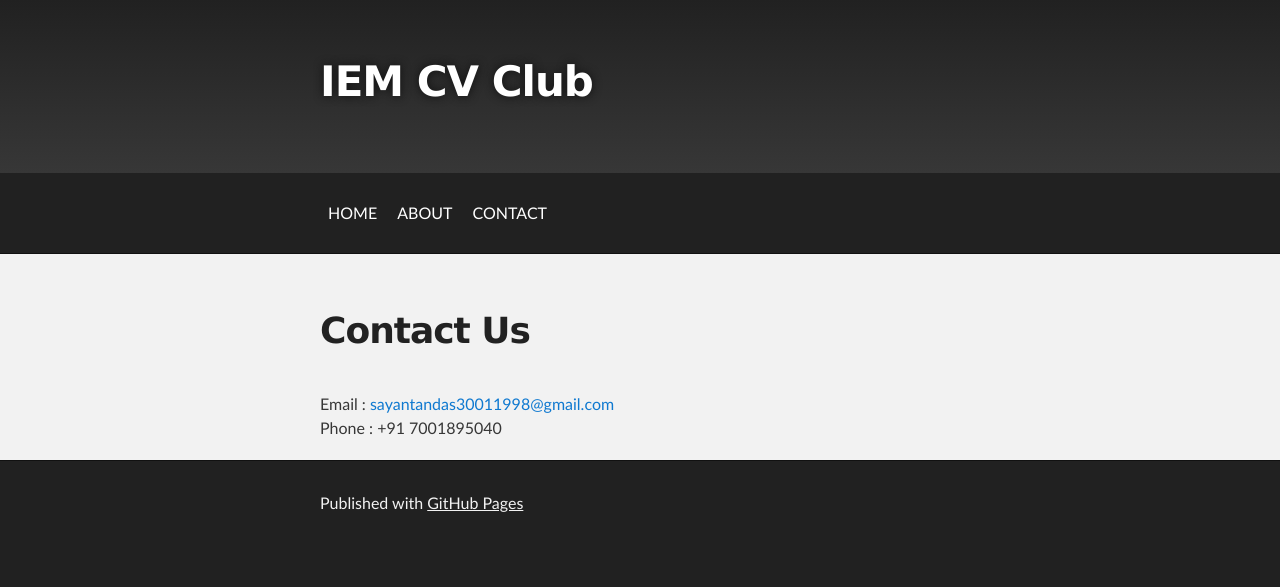
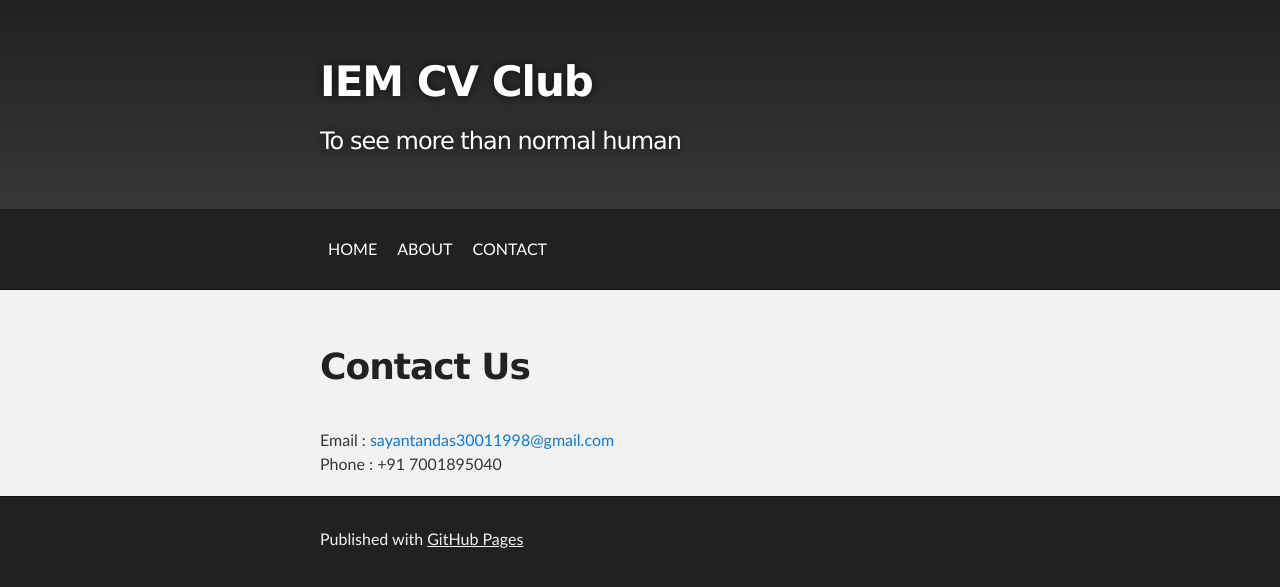
Before and after one commit to IEM-Computer-Vision/IEM-Computer-Vision.github.io, a Jekyll site: the page built from pages/contact.html, in a window 1280 px wide. Shown: the top 587 px of the page. Built offline with Jekyll 4.4.1, drawn with Linux system fonts in a browser that asks for light colours; the repository's description, which GitHub fills in, is left out.

Commit message:
Updated css

```diff
--- a/_config.yml
+++ b/_config.yml
@@ -1,3 +1,5 @@
+title: IEM CV Club
+description: To see more than normal human
 theme: jekyll-theme-slate
 encoding: utf-8
 markdown: kramdown
--- a/_includes/header.html
+++ b/_includes/header.html
@@ -2,7 +2,7 @@
 <div id="header_wrap" class="outer">
   <header class="inner">
     <h1 id="project_title">
-      IEM CV Club
+      {{ site.title | default: site.github.repository_name }}
     </h1>
     <h2 id="project_tagline">
       {{ site.description | default: site.github.project_tagline }}
```
